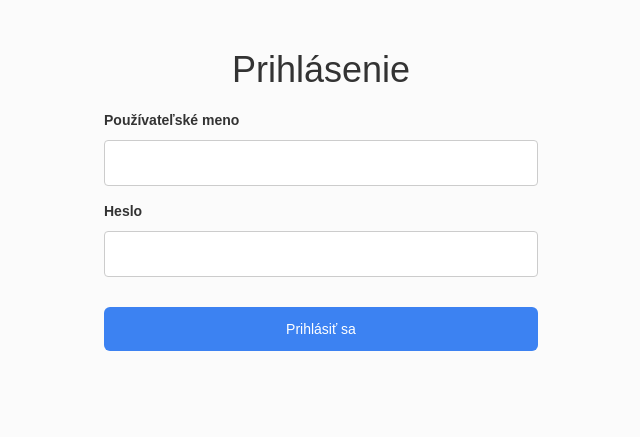
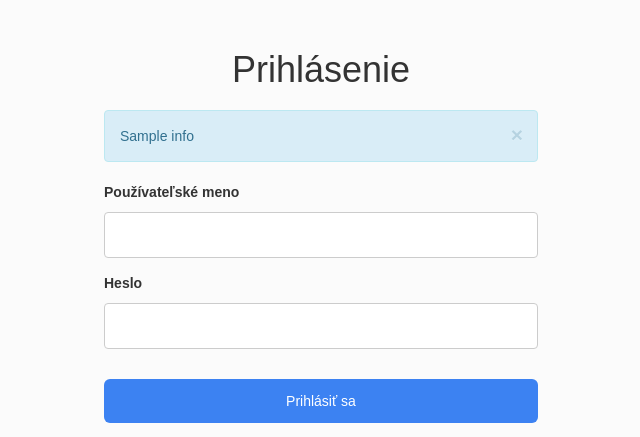
Before and after one commit to MartinStevko/U17-diary, a Django app: template diary/templates/diary/login.html in a window 1280 px wide. Shown: the part 66-503 px from the top of the page, without its empty margins (319-959 px from the left). Run offline with Django 3.2, Linux system fonts and the light colour scheme; the template is opened without the code that fills it: most values are stand-ins (such as "Sample title", 1, 10 or a date in 2020); parts of the project's set-up code (start-up, migrations or seed data) failed here and were passed over; some libraries are stand-ins or nearby versions.

Commit message:
Log in first message

```diff
--- a/diary/templates/diary/login.html
+++ b/diary/templates/diary/login.html
@@ -19,6 +19,12 @@
 {% block content %}
   <div class="form">
     <h1>Prihlásenie</h1>
+    {% if info %}
+      <div class="alert alert-info alert-dismissible fade in">
+        <a href="#" class="close" data-dismiss="alert" aria-label="close">&times;</a>
+        {{ info }}
+      </div>
+    {% endif %}
     {% if error %}
       <div class="alert alert-danger alert-dismissible fade in">
         <a href="#" class="close" data-dismiss="alert" aria-label="close">&times;</a>
```
